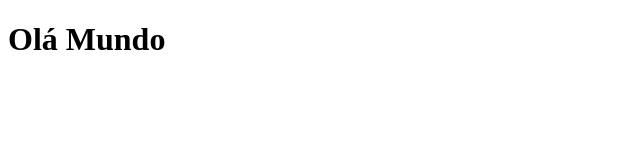
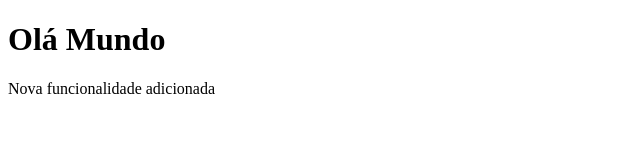
Before and after one commit to Gildosenai/meu-projeto, a plain HTML site: page index.html in a window 1280 px wide. Shown: the whole page, without its empty margins (0-640 px from the left). Drawn offline with Linux system fonts and the light colour scheme.

Commit message:
Adiciona nova funcionalidade ao index.html

```diff
--- a/index.html
+++ b/index.html
@@ -1 +1,2 @@
 <!DOCTYPE html><html><head><title>Meu Projeto</title></head><body><h1>Olá Mundo</h1></body></html>
+<p>Nova funcionalidade adicionada</p>
```
